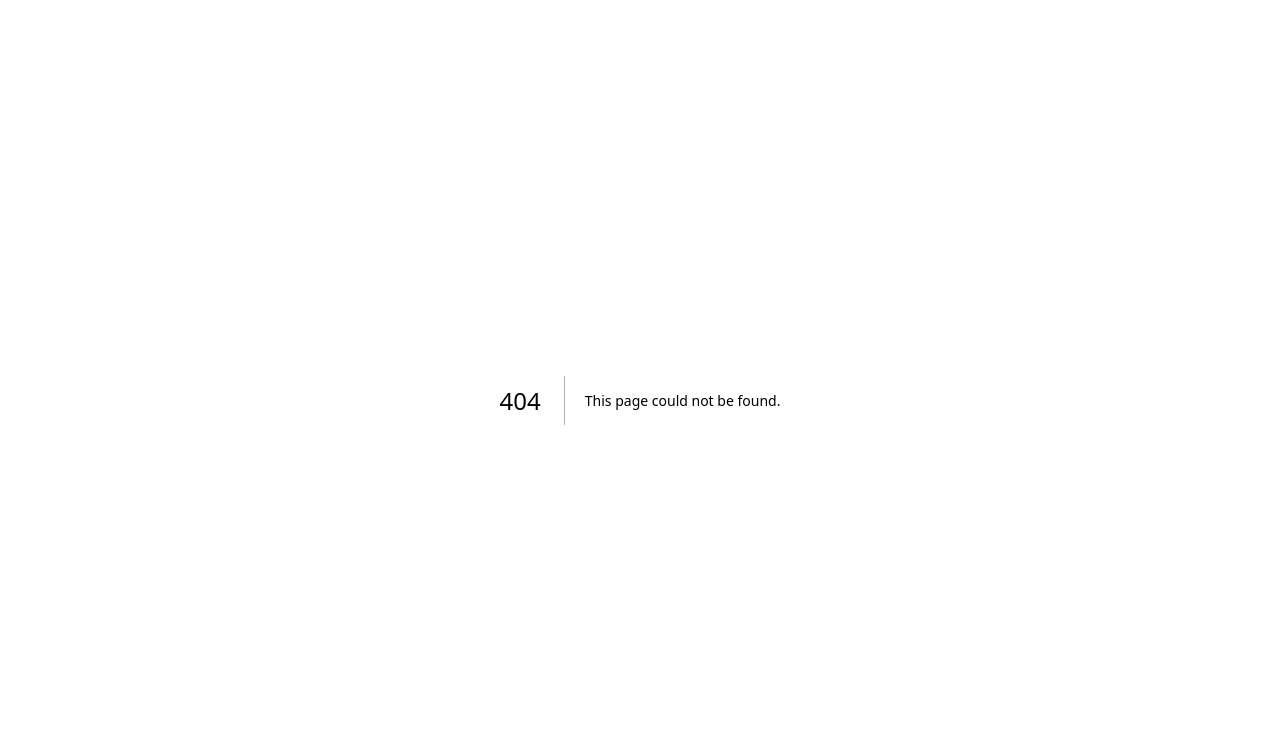
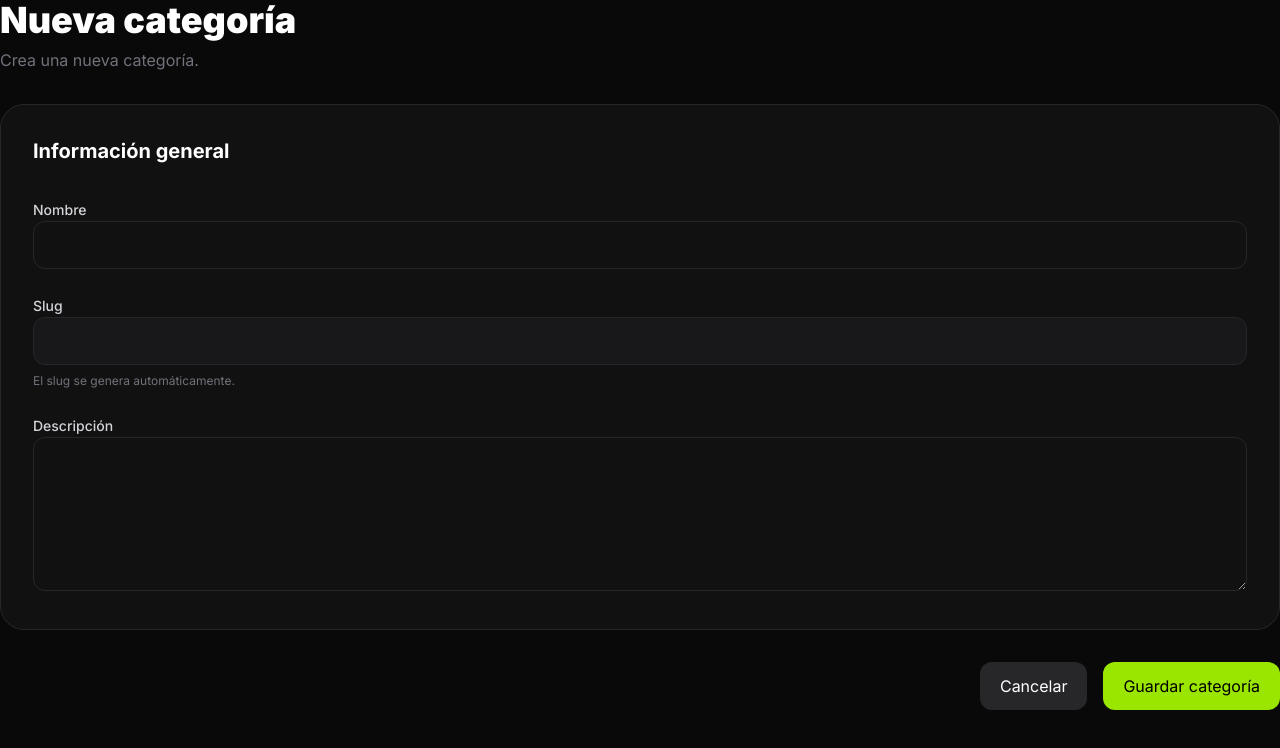
Before and after one commit to bicimetrics/necronomishop-catalogo, a Next.js app: page /admin/categorias/nueva in a window 1280 px wide. Before the commit this address had no page. Shown: the top 748 px of the page. Built offline with nearby package versions, Linux system fonts and the light colour scheme; no server answers.

Commit message:
feat(categories): implement category creation module

```diff
--- /dev/null
+++ b/app/admin/categorias/nueva/page.tsx
@@ -0,0 +1,16 @@
+import Header from "@/components/admin/layout/Header";
+
+import CategoryForm from "@/features/categories/components/CategoryForm";
+
+export default function NuevaCategoriaPage() {
+  return (
+    <>
+      <Header
+        title="Nueva categoría"
+        subtitle="Crea una nueva categoría."
+      />
+
+      <CategoryForm />
+    </>
+  );
+}
--- /dev/null
+++ b/features/categories/actions/updateCategory.ts
@@ -0,0 +1,27 @@
+"use server";
+
+import { revalidatePath } from "next/cache";
+import { redirect } from "next/navigation";
+import { supabase } from "@/lib/supabase";
+
+import { Category } from "../types/category.types";
+
+export async function updateCategory(
+  id: number,
+  data: Category
+) {
+  const { error } = await supabase
+    .from("categories")
+    .update({
+      ...data,
+    })
+    .eq("id", id);
+
+  if (error) {
+    throw error;
+  }
+
+  revalidatePath("/admin/categorias");
+
+  redirect("/admin/categorias");
+}
--- /dev/null
+++ b/features/categories/components/CategoryForm.tsx
@@ -0,0 +1,105 @@
+"use client";
+
+import { useEffect, useState } from "react";
+import { useForm } from "react-hook-form";
+import { zodResolver } from "@hookform/resolvers/zod";
+
+import {
+  categorySchema,
+  CategoryFormData,
+} from "../schemas/category.schema";
+
+import { Category } from "../types/category.types";
+
+import { generateSlug } from "@/features/products/services/slug.service";
+
+import { createCategory } from "../actions/createCategory";
+import { updateCategory } from "../actions/updateCategory";
+
+import GeneralSection from "./form/GeneralSection";
+import ActionsSection from "./form/ActionsSection";
+
+interface Props {
+  category?: Category;
+}
+
+export default function CategoryForm({
+  category,
+}: Props) {
+  const [loading, setLoading] = useState(false);
+
+  const {
+    register,
+    handleSubmit,
+    watch,
+    setValue,
+    formState: { errors },
+  } = useForm<CategoryFormData>({
+    resolver: zodResolver(categorySchema),
+
+    defaultValues: category
+      ? {
+          name: category.name,
+          slug: category.slug,
+          description: category.description ?? "",
+        }
+      : {
+          name: "",
+          slug: "",
+          description: "",
+        },
+  });
+
+  const categoryName = watch("name");
+
+  useEffect(() => {
+    if (category) return;
+
+    setValue(
+      "slug",
+      generateSlug(categoryName ?? "")
+    );
+  }, [categoryName, setValue, category]);
+
+  async function onSubmit(
+    data: CategoryFormData
+  ) {
+    try {
+      setLoading(true);
+
+      if (category) {
+        await updateCategory(
+          category.id!,
+          data
+        );
+
+        return;
+      }
+
+      await createCategory(
+        data as Category
+      );
+
+    } catch (error) {
+      console.error(error);
+    } finally {
+      setLoading(false);
+    }
+  }
+
+  return (
+    <form
+      onSubmit={handleSubmit(onSubmit)}
+      className="space-y-8"
+    >
+      <GeneralSection
+        register={register}
+        errors={errors}
+      />
+
+      <ActionsSection
+        loading={loading}
+      />
+    </form>
+  );
+}
--- /dev/null
+++ b/features/categories/components/form/ActionsSection.tsx
@@ -0,0 +1,31 @@
+import Button from "@/components/admin/ui/Button";
+
+interface Props {
+  loading: boolean;
+}
+
+export default function ActionsSection({
+  loading,
+}: Props) {
+  return (
+    <div className="flex justify-end gap-4">
+
+      <Button
+        type="button"
+        variant="secondary"
+      >
+        Cancelar
+      </Button>
+
+      <Button
+        type="submit"
+        disabled={loading}
+      >
+        {loading
+          ? "Guardando..."
+          : "Guardar categoría"}
+      </Button>
+
+    </div>
+  );
+}
--- /dev/null
+++ b/features/categories/components/form/GeneralSection.tsx
@@ -0,0 +1,51 @@
+import Input from "@/components/admin/ui/Input";
+import TextArea from "@/components/admin/ui/TextArea";
+
+interface Props {
+  register: any;
+  errors: any;
+}
+
+export default function GeneralSection({
+  register,
+  errors,
+}: Props) {
+  return (
+    <div className="rounded-3xl border border-zinc-800 bg-[#111] p-8">
+      <h2 className="mb-8 text-xl font-bold">
+        Información general
+      </h2>
+
+      <div className="space-y-6">
+
+        <Input
+          label="Nombre"
+          {...register("name")}
+          error={errors.name?.message}
+        />
+
+        <div>
+
+          <Input
+            label="Slug"
+            readOnly
+            className="bg-zinc-900 text-zinc-500 cursor-not-allowed"
+            {...register("slug")}
+          />
+
+          <p className="mt-2 text-xs text-zinc-500">
+            El slug se genera automáticamente.
+          </p>
+
+        </div>
+
+        <TextArea
+          label="Descripción"
+          {...register("description")}
+          error={errors.description?.message}
+        />
+
+      </div>
+    </div>
+  );
+}
--- /dev/null
+++ b/features/categories/components/form/updateCategory.tsx
@@ -0,0 +1,29 @@
+"use server";
+
+import { revalidatePath } from "next/cache";
+import { redirect } from "next/navigation";
+
+import { supabase } from "@/lib/supabase";
+
+import { Category } from "../types/category.types";
+
+export async function updateCategory(
+  id: number,
+  data: Category
+) {
+
+  const { error } = await supabase
+    .from("categories")
+    .update({
+      ...data,
+    })
+    .eq("id", id);
+
+  if (error) {
+    throw error;
+  }
+
+  revalidatePath("/admin/categorias");
+
+  redirect("/admin/categorias");
+}
```
